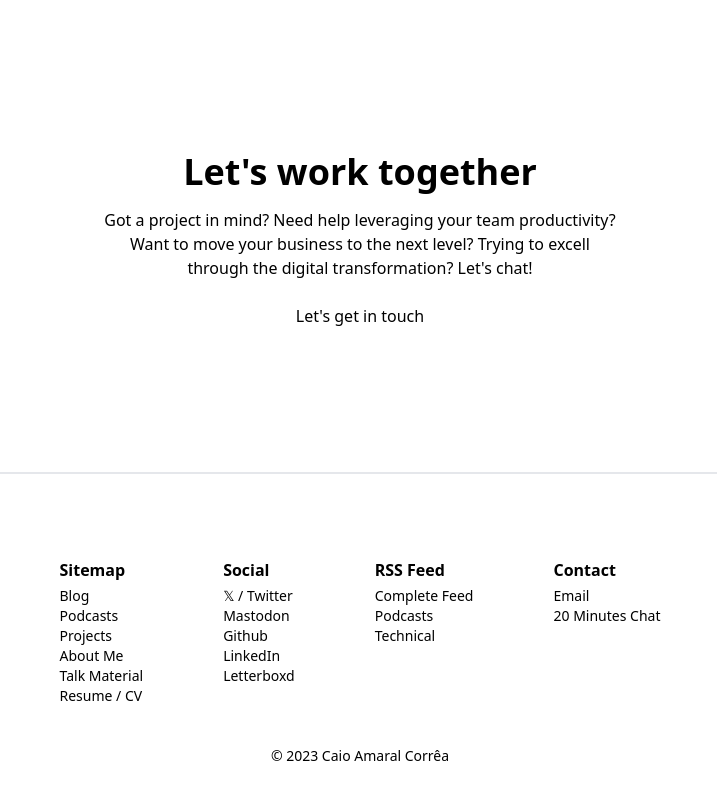
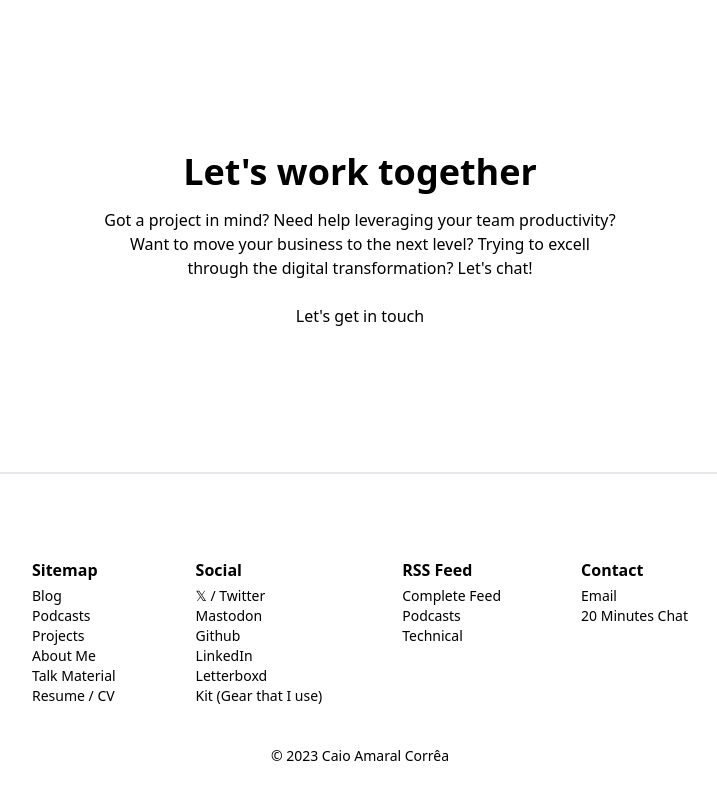
Before and after one commit to caiobep/portfolio, an Astro site in the folder packages/website/: page / in a window 1280 px wide. Shown: the part 2158-2958 px from the top of the page, without its empty margins (280-997 px from the left). Built offline with nearby package versions, Linux system fonts and the light colour scheme; Astro itself is replaced by a stand-in of ours.

Commit message:
feat: add kit link

```diff
--- a/packages/website/src/components/Footer.astro
+++ b/packages/website/src/components/Footer.astro
@@ -33,6 +33,7 @@ import Typography from './Typography.astro'
         <li class="hover:underline"><a href="https://github.com/caiobep" target="_blank"> Github </a></li>
         <li class="hover:underline"><a href="https://ca.linkedin.com/in/caiobep/" target="_blank"> LinkedIn </a></li>
         <li class="hover:underline"><a href="https://letterboxd.com/caiobep/" target="_blank"> Letterboxd </a></li>
+        <li class="hover:underline"><a href="https://kit.co/caiobep" target="_blank"> Kit (Gear that I use) </a></li>
       </ul>
     </div>
 
```
